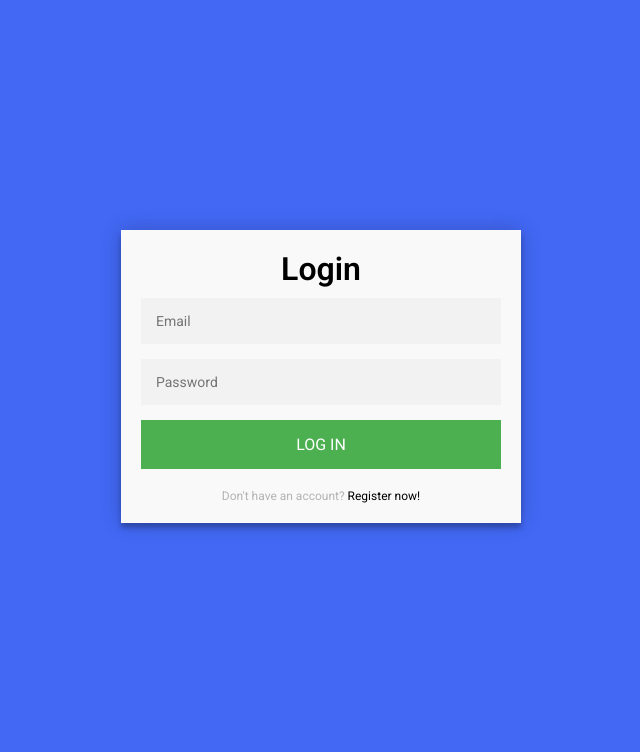
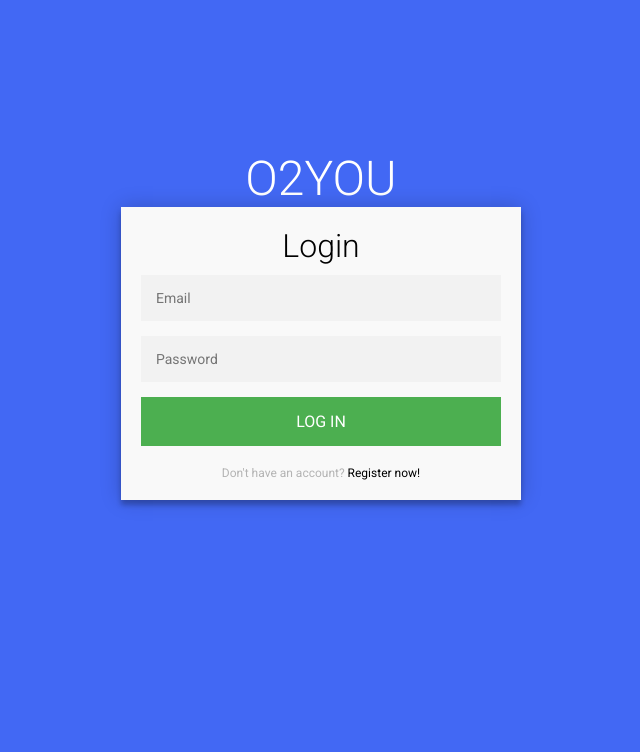
Before and after one commit to bitlii/O2YOU, a PHP site: page /login.php in a window 1280 px wide. Shown: the top 752 px of the page, without its empty margins (319-959 px from the left). Run offline with PHP 8.4, Linux system fonts and the light colour scheme.

Commit message:
website title added to login/register page
as done in the plan.
- minor fix as well i did to a style which broke it.

```diff
--- a/css/styles.css
+++ b/css/styles.css
@@ -91,13 +91,23 @@ nav ul li a {
 .registration-container, .login-container {
 	background-color: #4268f4;
 	text-align: center;
+	margin: 150px 0;
+}
+
+.title {
+	font-weight: 300;
+	font-size: 3em;
+}
+
+.title a {
+	text-decoration: none;
+	color: white;
 }
 
 .form-container {
 	background-color: #4268f4;
 	position: relative;
 	max-width: 400px;
-  	padding: 5em;
 	margin: 0 auto;
 }
 
@@ -114,12 +124,11 @@ nav ul li a {
 #registration, #login {
 	background-color: #F9F9F9;
 	padding: 20px;
-	margin: 150px 0;
 	box-shadow: 0 0 20px 0 rgba(0, 0, 0, 0.2), 0 5px 5px 0 rgba(0, 0, 0, 0.24);
 }
 
 #registration h1, #login h1 {
-	font-weight: 300px;
+	font-weight: 300;
 	margin-bottom: 10px;
 }
 
--- a/login.php
+++ b/login.php
@@ -7,6 +7,7 @@
 
 </head>
 <body class="login-container">
+	<h1 class="title"><a href="index.php"/>O2YOU</a></h1>
 	<div class="form-container">
 		<form id="login" name="login-form" method="post" action="" enctype="multipart/formdata">
 			<h1>Login</h1>
--- a/registration.php
+++ b/registration.php
@@ -7,6 +7,7 @@
 
 </head>
 <body class="registration-container">
+	<h1 class="title"><a href="index.php"/>O2YOU</a></h1>
 	<div class="form-container">
 		<form id="registration"	name="registration-form" method="post" action="" enctype="multipart/formdata">
 			<h1>Registration</h1>
```
